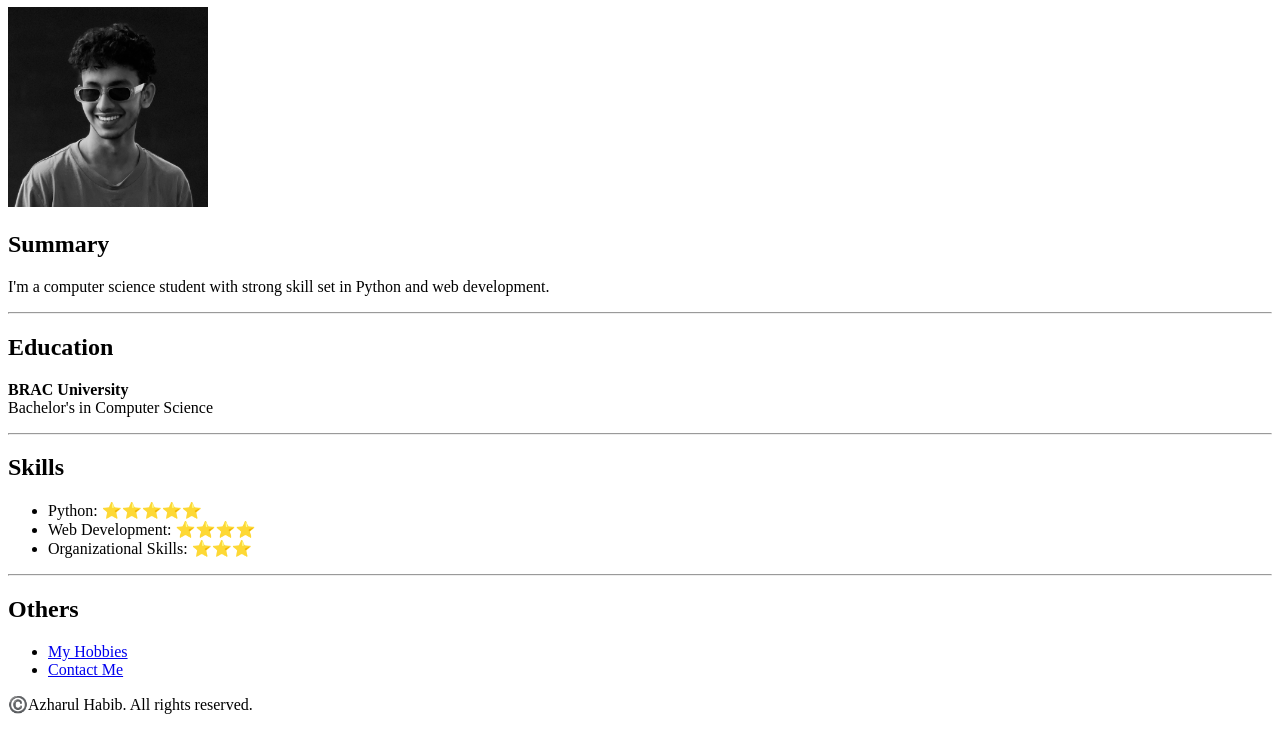
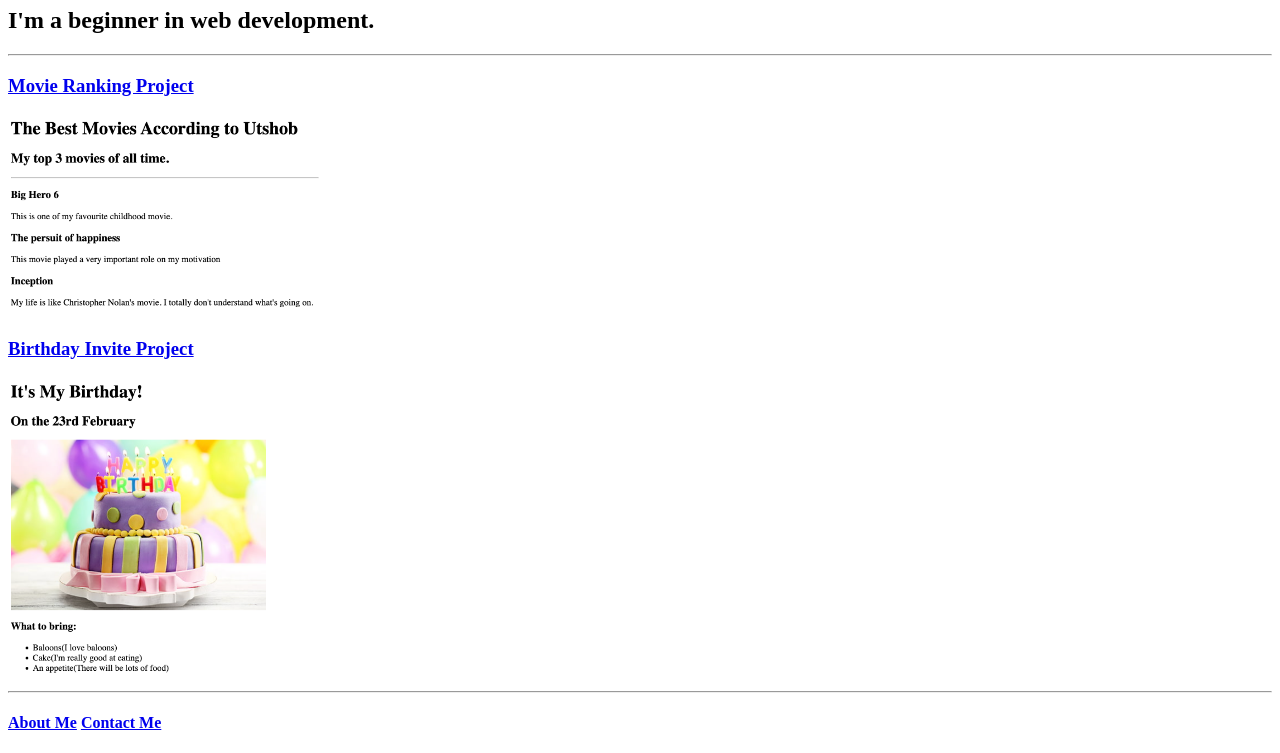
Before and after one commit to azharulhabib/html-portfolio, a plain HTML site: page index.html in a window 1280 px wide. Shown: the part 73-826 px from the top of the page. Before the commit the page ends 800 px from the top, so only its background shows below. Drawn offline with Linux system fonts and the light colour scheme.

Commit message:
Add files via upload

```diff
--- a/index.html
+++ b/index.html
@@ -1,36 +1,34 @@
+<!-- TODO 1: Create the HTML Boilerplate -->
+
+<!-- TODO 2: Add Your previous projects' HTML into the public folder -->
+
+<!-- TODO 3: Take screenshots of your project previews and add the images to the images folder -->
+
+<!-- TODO 4: Add titles/subtitles etc. -->
+
+<!-- TODO 5: Add a link to the project pages -->
+
+<!-- TODO 6: Add images to show the project previews
+HINT for TODO 6: You can use the height attribute set to 200 to make the image smaller:
+https://developer.mozilla.org/en-US/docs/Web/HTML/Element/img#attr-height -->
+
+<!-- TODO 7: Add the Contact Me and About Me page links -->
 <!DOCTYPE html>
 <html lang="en">
 <head>
     <meta charset="UTF-8">
     <meta name="viewport" content="width=device-width, initial-scale=1.0">
-    <title>My Resume</title>
+    <title>Azharul's Portfolio</title>
 </head>
 <body>
-    <h1>Azharul Habib</h1>
-    <img src = ./me.png height = "200" alt = "Picture of Azharul Habib" />
-    <h2>Summary</h2>
-    <p>I'm a computer science student with strong skill set in Python and web development.</p>
+    <h1>Azharul's Portfolio</h1>
+    <h2>I'm a beginner in web development.</h2>
     <hr />
-    <h2>Education</h2>
-    <p>
-        <strong>BRAC University</strong><br />
-        Bachelor's in Computer Science<br />
-    </p>
+    <h3><a href = "./public/movie-ranking.html">Movie Ranking Project</a></h3>
+    <img src = "./assets/images/my-movie-ranking.png" height = "200" alt = "My movie rankings" />
+    <h3><a href = "./public/birthday-invite.html" >Birthday Invite Project</a></h3>
+    <img src = "./assets/images/my-birthday-invite.png" height = "300" alt = "My birthday invite project" />
     <hr />
-    <h2>Skills</h2>
-    <ul>
-        <li>Python: ⭐️⭐️⭐️⭐️⭐️</li>
-        <li>Web Development: ⭐️⭐️⭐️⭐️</li>
-        <li>Organizational Skills: ⭐️⭐️⭐️</li>
-    </ul>
-    <hr />
-    <h2>Others</h2>
-    <ul>
-        <li><a href = "./my_hobbies.html">My Hobbies</a></li>
-        <li><a href = "./contact_me.html" >Contact Me</a></li>
-    </ul>
-    <footer>©️Azharul Habib. All rights reserved.</footer>
-
-
+    <h4><a href = "public/about.html" >About Me</a> <a href = "public/contact.html" >Contact Me</a></h4>
 </body>
 </html>
```
